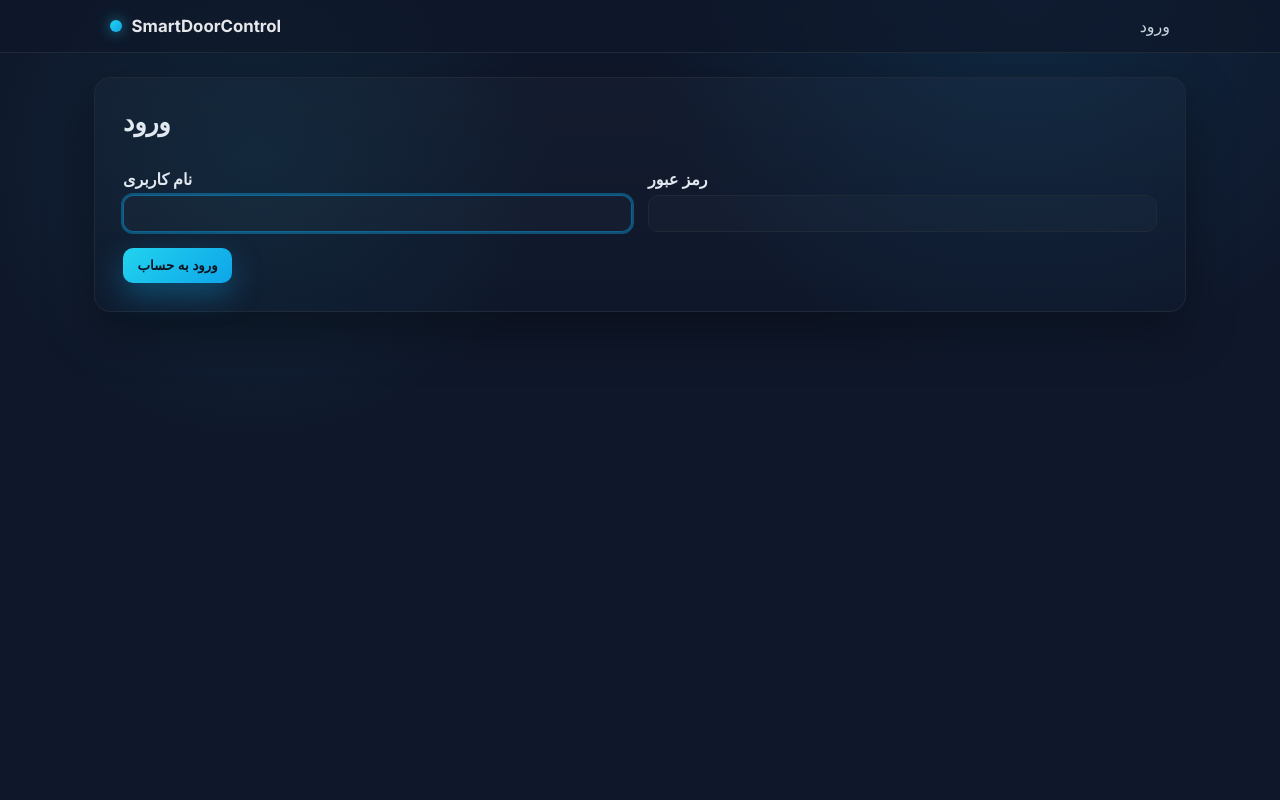
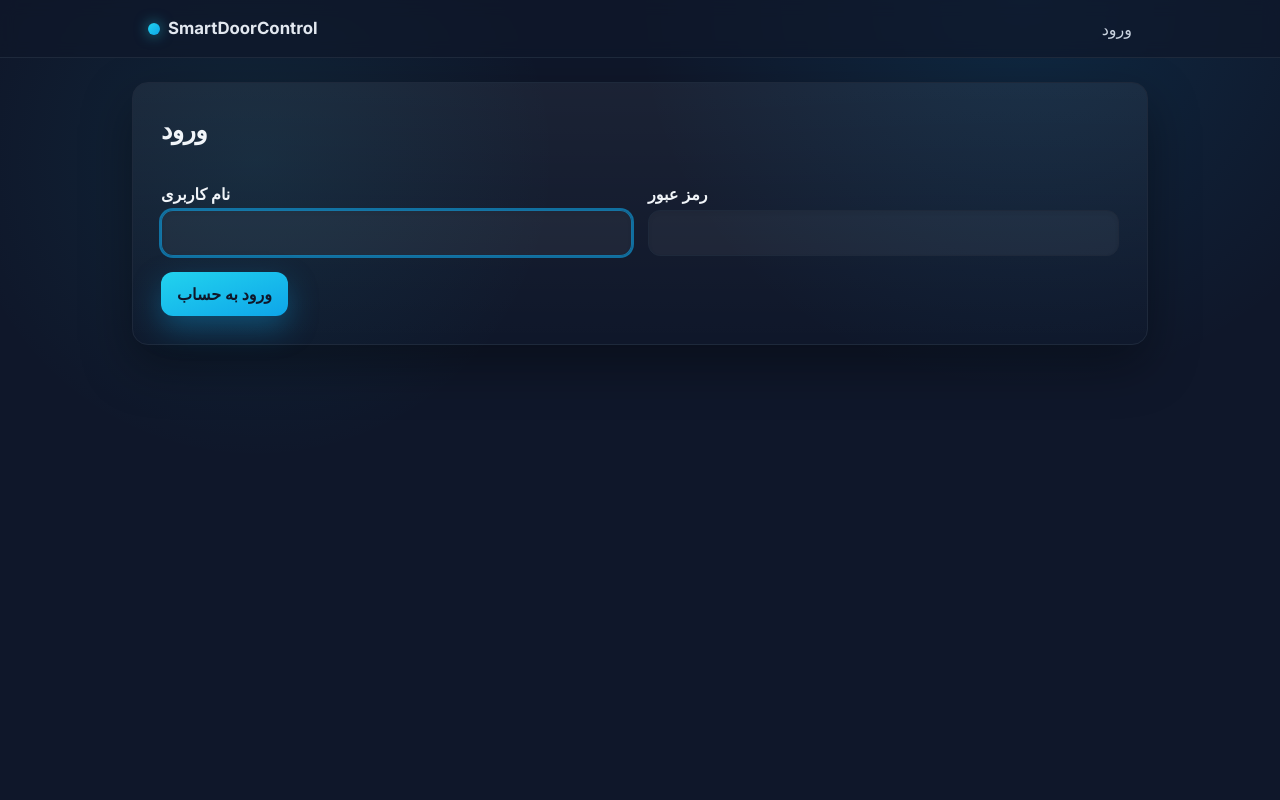
Before and after one commit to ErfanTavana/SmartDoorControl, a Django app: page / in a window 1280 px wide. Run offline with Django 5.2, Linux system fonts and the light colour scheme; some libraries are stand-ins or nearby versions.

Commit message:
Add Tailwind CSS setup and migrate base styling

```diff
--- a/templates/base/base.html
+++ b/templates/base/base.html
@@ -1,3 +1,4 @@
+{% load static %}
 <!DOCTYPE html>
 <html lang="en">
 <head>
@@ -7,241 +8,95 @@
     <link rel="manifest" href="/static/manifest.json">
     <link rel="icon" href="/static/icons/icon-192.svg">
     <link rel="apple-touch-icon" href="/static/icons/icon-192.svg">
+    <link rel="stylesheet" href="https://fonts.googleapis.com/css2?family=Inter:wght@400;500;600;700&display=swap">
+    <script src="https://cdn.tailwindcss.com"></script>
     <script>
+        tailwind.config = {
+            theme: {
+                extend: {
+                    fontFamily: { sans: ['Inter', 'system-ui', '-apple-system', 'sans-serif'] },
+                    colors: {
+                        accent: '#22d3ee',
+                        'accent-strong': '#0ea5e9',
+                    },
+                },
+            },
+        };
         if ('serviceWorker' in navigator) {
             window.addEventListener('load', () => {
                 navigator.serviceWorker.register('/static/service-worker.js');
             });
         }
     </script>
-    <title>{% block title %}Smart Door Control{% endblock %}</title>
-    <style>
-        @import url('https://fonts.googleapis.com/css2?family=Inter:wght@400;500;600;700&display=swap');
-
-        :root {
-            --bg: #0f172a;
-            --panel: #0b1220;
-            --card: #111827;
-            --muted: #94a3b8;
-            --border: #1f2937;
-            --accent: #22d3ee;
-            --accent-strong: #0ea5e9;
-            --danger: #ef4444;
-            --success: #10b981;
+    <style type="text/tailwindcss">
+        @layer base {
+            * { @apply box-border; }
+            body {
+                @apply min-h-screen text-slate-100 font-sans;
+                background: radial-gradient(circle at 20% 20%, rgba(34,211,238,0.08), transparent 25%),
+                            radial-gradient(circle at 80% 0%, rgba(14,165,233,0.12), transparent 30%),
+                            #0f172a;
+            }
+            main { @apply px-4 sm:px-6 py-6 pb-9; }
+            h1 { @apply font-semibold tracking-tight mb-4; font-size: clamp(1.25rem, 2vw + 1rem, 1.6rem); }
+            form { @apply grid gap-4; }
+            label { @apply block font-semibold mb-1; }
+            input, select { @apply w-full rounded-xl border border-slate-800 bg-white/5 px-3 py-2.5 text-slate-200 shadow-inner focus:outline-none focus:ring-2 focus:ring-sky-500/60 focus:border-sky-500/60; }
+            header { @apply sticky top-0 z-10 bg-slate-900/70 backdrop-blur border-b border-slate-800; }
         }
 
-        * { box-sizing: border-box; }
-        body {
-            font-family: 'Inter', system-ui, -apple-system, sans-serif;
-            margin: 0;
-            padding: 0;
-            background: radial-gradient(circle at 20% 20%, rgba(34,211,238,0.08), transparent 25%),
-                        radial-gradient(circle at 80% 0%, rgba(14,165,233,0.12), transparent 30%),
-                        var(--bg);
-            color: #e2e8f0;
-            min-height: 100vh;
+        @layer components {
+            .nav { @apply flex justify-between items-center max-w-5xl mx-auto px-5 py-4; }
+            .brand { @apply flex items-center gap-2 font-bold text-[1.05rem] text-slate-200 no-underline; }
+            .brand-dot { @apply w-3 h-3 rounded-full shadow-[0_0_14px_rgba(34,211,238,0.6)]; background: linear-gradient(135deg, #22d3ee, #0ea5e9); }
+            nav a { @apply text-slate-300 inline-flex items-center ml-4 font-medium transition ease-in-out duration-150; }
+            nav a:hover { @apply text-white -translate-y-px; }
+            .container { @apply max-w-5xl mx-auto px-1; }
+            .panel { @apply rounded-2xl border border-slate-800 p-7 shadow-[0_20px_50px_rgba(0,0,0,0.35)] bg-gradient-to-b from-white/5 to-transparent; }
+            .muted { @apply text-slate-400; }
+            .stack { @apply grid gap-4; }
+            .btn { @apply inline-flex items-center gap-2 px-4 py-2.5 rounded-xl font-bold text-slate-900 bg-gradient-to-br from-accent to-accent-strong shadow-[0_12px_30px_rgba(14,165,233,0.35)] transition ease-in-out duration-150 no-underline; }
+            .btn:hover { @apply -translate-y-px; box-shadow: 0 18px 35px rgba(14,165,233,0.45); }
+            .btn-secondary { @apply bg-white/10 text-slate-100 shadow-none; }
+            .btn-danger { @apply bg-rose-500/10 text-rose-100 shadow-none border border-rose-500/40; }
+            .btn-ghost { @apply bg-transparent text-slate-300 shadow-none; }
+            .pill-actions { @apply flex items-center gap-2 flex-wrap; }
+            .stat-grid { @apply grid gap-4 [grid-template-columns:repeat(auto-fit,minmax(220px,1fr))] mt-5; }
+            .stat-card { @apply bg-white/5 border border-slate-800 rounded-xl p-4 grid gap-1; }
+            .stat-value { @apply text-2xl font-bold; }
+            .table-actions { @apply flex gap-2 items-center; }
+            .table-container { @apply w-full overflow-x-auto border border-slate-800 rounded-xl bg-slate-900 mt-4; }
+            table { @apply w-full border-collapse min-w-[520px]; }
+            table th, table td { @apply px-3.5 py-3 text-left border-b border-slate-800; }
+            table th { @apply bg-white/5 text-slate-300 font-semibold; }
+            table tr:last-child td { @apply border-b-0; }
+            table tbody tr:hover { @apply bg-slate-800/30; }
+            .badge { @apply inline-flex items-center gap-1 px-2.5 py-1 rounded-full text-sm border border-slate-800 bg-white/5; }
+            .badge-success { @apply text-green-200 border-green-500/40; }
+            .badge-danger { @apply text-rose-200 border-rose-500/40; }
+            .form-grid { @apply grid gap-4 [grid-template-columns:repeat(auto-fit,minmax(240px,1fr))]; }
+            .messages { @apply list-none p-0 m-0 mb-4 grid gap-2; }
+            .messages li { @apply px-3.5 py-3 rounded-xl border border-slate-800 bg-white/5; }
+            .messages .success { @apply bg-green-500/10 text-green-200 border-green-500/40; }
+            .messages .error { @apply bg-rose-500/10 text-rose-200 border-rose-500/40; }
+            .subtle-card { @apply bg-white/5 border border-slate-800 rounded-xl p-4 grid gap-2; }
         }
 
-        header {
-            background: rgba(15, 23, 42, 0.7);
-            backdrop-filter: blur(12px);
-            border-bottom: 1px solid var(--border);
-            position: sticky;
-            top: 0;
-            z-index: 10;
-        }
-
-        .nav {
-            display: flex;
-            justify-content: space-between;
-            align-items: center;
-            max-width: 1100px;
-            margin: 0 auto;
-            padding: 1rem 1.25rem;
-        }
-
-        .brand {
-            display: flex;
-            align-items: center;
-            gap: 0.6rem;
-            font-weight: 700;
-            font-size: 1.05rem;
-            color: #e5e7eb;
-            text-decoration: none;
-        }
-
-        .brand-dot {
-            width: 12px;
-            height: 12px;
-            border-radius: 50%;
-            background: linear-gradient(135deg, var(--accent), var(--accent-strong));
-            box-shadow: 0 0 14px rgba(34,211,238,0.6);
-        }
-
-        nav a {
-            color: #cbd5e1;
-            margin-left: 1rem;
-            text-decoration: none;
-            font-weight: 500;
-            transition: color 0.15s ease, transform 0.15s ease;
-        }
-
-        nav a:hover { color: #fff; transform: translateY(-1px); }
-
-        main {
-            padding: 1.5rem 1rem 2.25rem;
-        }
-
-        .container {
-            max-width: 1100px;
-            margin: 0 auto;
-            padding: 0 0.25rem;
-        }
-
-        .panel {
-            background: linear-gradient(180deg, rgba(255,255,255,0.02), rgba(255,255,255,0));
-            border: 1px solid var(--border);
-            border-radius: 16px;
-            padding: 1.75rem;
-            box-shadow: 0 20px 50px rgba(0,0,0,0.35);
-        }
-
-        h1 {
-            margin: 0 0 1rem;
-            font-size: clamp(1.25rem, 2vw + 1rem, 1.6rem);
-            letter-spacing: -0.01em;
-        }
-
-        .muted { color: var(--muted); }
-
-        .btn {
-            display: inline-flex;
-            align-items: center;
-            gap: 0.35rem;
-            padding: 0.6rem 0.9rem;
-            background: linear-gradient(135deg, var(--accent), var(--accent-strong));
-            color: #0b1220;
-            font-weight: 700;
-            border: none;
-            border-radius: 10px;
-            cursor: pointer;
-            text-decoration: none;
-            box-shadow: 0 12px 30px rgba(14,165,233,0.35);
-            transition: transform 0.12s ease, box-shadow 0.12s ease, filter 0.12s ease;
-        }
-
-        .btn:hover { transform: translateY(-1px); filter: brightness(1.03); box-shadow: 0 18px 35px rgba(14,165,233,0.45); }
-
-        .btn-secondary {
-            background: rgba(148, 163, 184, 0.12);
-            color: #e2e8f0;
-            box-shadow: none;
-        }
-
-        .btn-danger {
-            background: rgba(239, 68, 68, 0.1);
-            color: #fecdd3;
-            box-shadow: none;
-        }
-
-        .btn-ghost { background: transparent; color: #cbd5e1; box-shadow: none; }
-
-        .stack { display: grid; gap: 1rem; }
-
-        .table-container {
-            width: 100%;
-            overflow-x: auto;
-            border: 1px solid var(--border);
-            border-radius: 12px;
-            background: var(--card);
-            margin-top: 1rem;
-        }
-
-        table {
-            width: 100%;
-            border-collapse: collapse;
-            min-width: 520px;
-        }
-
-        table th, table td {
-            padding: 0.85rem 0.85rem;
-            text-align: left;
-            border-bottom: 1px solid var(--border);
-        }
-
-        table th { background: rgba(255,255,255,0.02); color: #cbd5e1; font-weight: 600; }
-        table tr:last-child td { border-bottom: none; }
-        table tbody tr:hover { background: rgba(148, 163, 184, 0.05); }
-
-        .badge {
-            display: inline-flex;
-            align-items: center;
-            gap: 0.25rem;
-            padding: 0.3rem 0.55rem;
-            border-radius: 999px;
-            font-size: 0.82rem;
-            border: 1px solid var(--border);
-            background: rgba(255,255,255,0.04);
-        }
-
-        .badge-success { color: #bbf7d0; border-color: rgba(16,185,129,0.45); }
-        .badge-danger { color: #fecdd3; border-color: rgba(239,68,68,0.45); }
-
-        form { display: grid; gap: 1rem; }
-
-        .form-grid { display: grid; gap: 1rem; grid-template-columns: repeat(auto-fit, minmax(240px, 1fr)); }
-
-        label { display: block; font-weight: 600; margin-bottom: 0.35rem; }
-
-        input, select { width: 100%; padding: 0.65rem 0.75rem; border-radius: 10px; border: 1px solid var(--border); background: rgba(255,255,255,0.02); color: #e5e7eb; }
-
-        input:focus, select:focus { outline: 2px solid rgba(14,165,233,0.4); border-color: rgba(14,165,233,0.5); }
-
-        .messages { list-style: none; padding: 0; margin: 0 0 1rem; display: grid; gap: 0.5rem; }
-
-        .messages li {
-            padding: 0.75rem 0.85rem;
-            border-radius: 10px;
-            border: 1px solid var(--border);
-            background: rgba(255,255,255,0.04);
-        }
-
-        .messages .success { background: rgba(16, 185, 129, 0.08); color: #bbf7d0; border-color: rgba(16,185,129,0.35); }
-        .messages .error { background: rgba(239, 68, 68, 0.08); color: #fecdd3; border-color: rgba(239,68,68,0.35); }
-
-        .subtle-card {
-            background: rgba(255,255,255,0.03);
-            border: 1px solid var(--border);
-            border-radius: 14px;
-            padding: 1rem;
-            display: grid;
-            gap: 0.35rem;
-        }
-
-        .pill-actions { display: flex; align-items: center; gap: 0.5rem; flex-wrap: wrap; }
-
-        .stat-grid { display: grid; gap: 1rem; grid-template-columns: repeat(auto-fit, minmax(220px, 1fr)); margin: 1.25rem 0 0.5rem; }
-
-        .stat-card { background: rgba(255,255,255,0.03); border: 1px solid var(--border); border-radius: 14px; padding: 1.1rem; display: grid; gap: 0.35rem; }
-        .stat-value { font-size: 1.5rem; font-weight: 700; }
-
-        .table-actions { display: flex; gap: 0.5rem; align-items: center; }
-
         @media (max-width: 640px) {
-            header { position: sticky; top: 0; }
-            .nav { flex-direction: column; align-items: flex-start; gap: 0.75rem; }
-            nav { display: flex; flex-wrap: wrap; gap: 0.5rem; width: 100%; }
-            nav a { margin: 0; padding: 0.5rem 0.75rem; background: rgba(148, 163, 184, 0.08); border-radius: 8px; }
-            .panel { padding: 1.1rem; }
-            .pill-actions { width: 100%; justify-content: space-between; }
-            .btn { width: 100%; justify-content: center; }
-            form .pill-actions { flex-direction: column; align-items: stretch; }
-            .table-container { border-radius: 10px; }
-            table { min-width: 100%; }
+            .nav { @apply flex-col items-start gap-3; }
+            nav { @apply flex flex-wrap gap-2 w-full; }
+            nav a { @apply m-0 px-3 py-2 rounded-lg bg-slate-400/10; }
+            .panel { @apply p-4; }
+            .pill-actions { @apply w-full justify-between; }
+            .btn { @apply w-full justify-center; }
+            form .pill-actions { @apply flex-col items-stretch; }
+            .table-container { @apply rounded-lg; }
+            table { @apply min-w-full; }
         }
     </style>
+    <title>{% block title %}Smart Door Control{% endblock %}</title>
 </head>
-<body>
+<body class="bg-[#0f172a]">
 <header>
     <div class="nav">
         <a class="brand" href="/">
```
Also changed, not shown: package.json (added, +16 -0 lines), static/src/input.css (added, +70 -0 lines), tailwind.config.js (added, +22 -0 lines), 1 other file.
